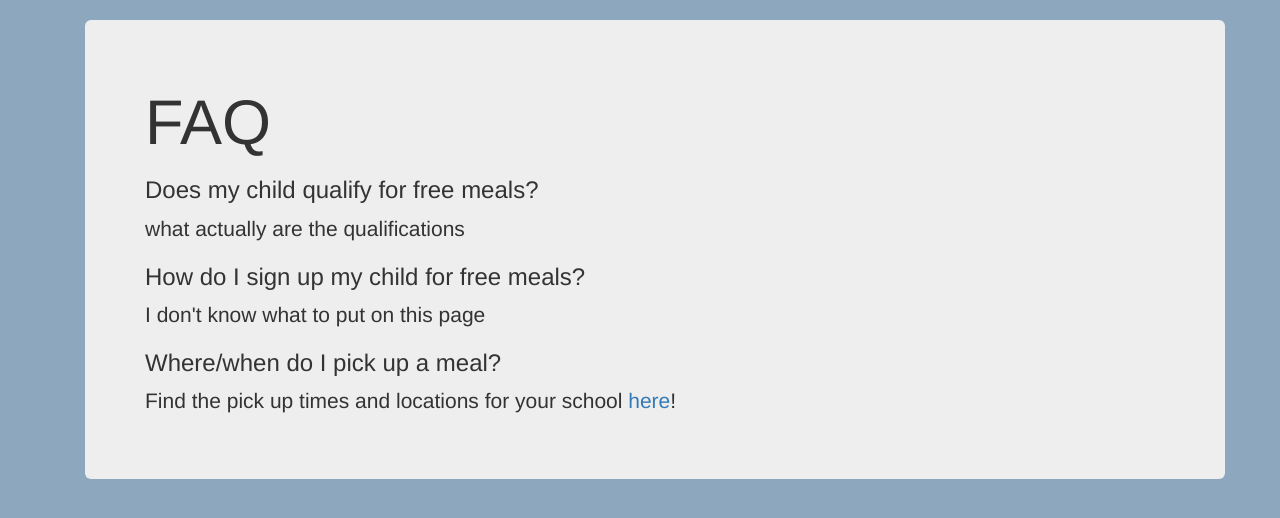
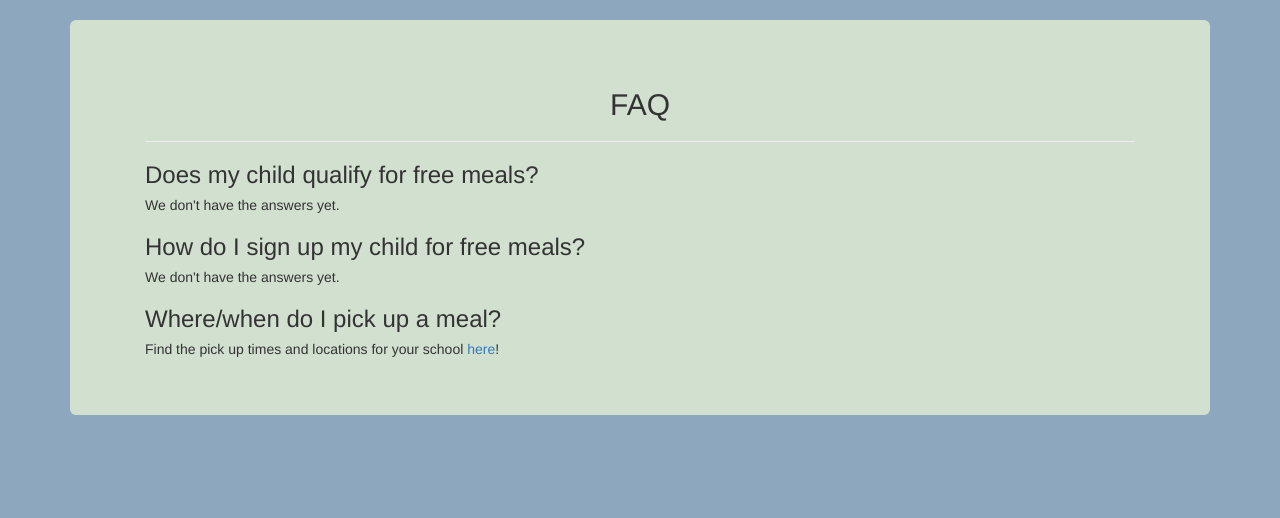
Before and after one commit to WildernessBear/447-COVID-lunch-proj, a Django app: page /faq/ in a window 1280 px wide. Shown: the part 51-569 px from the top of the page. Run offline with Django 3.2, Linux system fonts and the light colour scheme; some libraries are stand-ins or nearby versions.

Commit message:
Updated files that were merged this iteration

```diff
--- a/Lunchtime/Lproj/templates/Lapp/base.html
+++ b/Lunchtime/Lproj/templates/Lapp/base.html
@@ -20,7 +20,7 @@
             <!-- <li><a class="navbar-link" href="{% url 'Lapp:meals_menu' %}">Meals</a></li> -->
 
             <li><a class="navbar-link" href="{% url 'Lapp:schools_menu' %}"> Schools <span class="glyphicon glyphicon-info-sign"></span></a></li>
-            <li><a class="navbar-link" href="{% url 'Lapp:faq' %}"> FAQ </a></li>
+            <li><a class="navbar-link" href="{% url 'Lapp:faq' %}"> FAQ <span class="glyphicon glyphicon-question-sign"></span></a></li>
 
             <li><a href="{% url 'logout' %}"> Logout <span class="glyphicon glyphicon-log-in"></span></a></li>
 
--- a/Lunchtime/Lproj/templates/Lapp/faq.html
+++ b/Lunchtime/Lproj/templates/Lapp/faq.html
@@ -1,17 +1,22 @@
 {% extends "Lapp/base.html" %}
 {% block body_block %}
-<div class="container">
-  <div class="jumbotron">
-    <h1>FAQ</h1>
+<div class="jumbotron " style="background-color:#d2e0d0;">
+    <div class="container">
+      <style>
+          h2 {text-align: center;}
+      </style>
+    <h2>FAQ</h2>
+      <hr class="my-4"/>
 
     <h3>Does my child qualify for free meals?</h3>
-    <p>what actually are the qualifications</p>
+    <h5>We don't have the answers yet.</h5>
 
     <h3>How do I sign up my child for free meals?</h3>
-    <p>I don't know what to put on this page</p>
+    <h5>We don't have the answers yet.</h5>
 
     <h3>Where/when do I pick up a meal?</h3>
-    <p>Find the pick up times and locations for your school <a class="navbar-link" href="{% url 'Lapp:schools_menu' %}">here</a>!</p>
-  </div>
+    <h5>Find the pick up times and locations for your school <a class="navbar-link" href="{% url 'Lapp:schools_menu' %}">here</a>!</h5>
+
+    </div>
 </div>
 {% endblock %}
--- a/Lunchtime/Lproj/templates/Lapp/meals.html
+++ b/Lunchtime/Lproj/templates/Lapp/meals.html
@@ -89,8 +89,8 @@ body {font-family: Verdana, sans-serif;}
       <h2> Pickup Time: </h2>
       <h5> Between {{ time_ls.0 }} to {{ time_ls.1}}</h5>
 
-
-      <h2><a href="{% url 'send_simple_email' user.email school.id %}"> Click here to get reminded </a></h2>
+      <h2> Receive E-mail Reminders: </h2>
+      <h5><a href="{% url 'send_simple_email' user.email school.id %}"> Sign me up. </a></h5>
 
       <h1>  </h1>
       <style>
```
